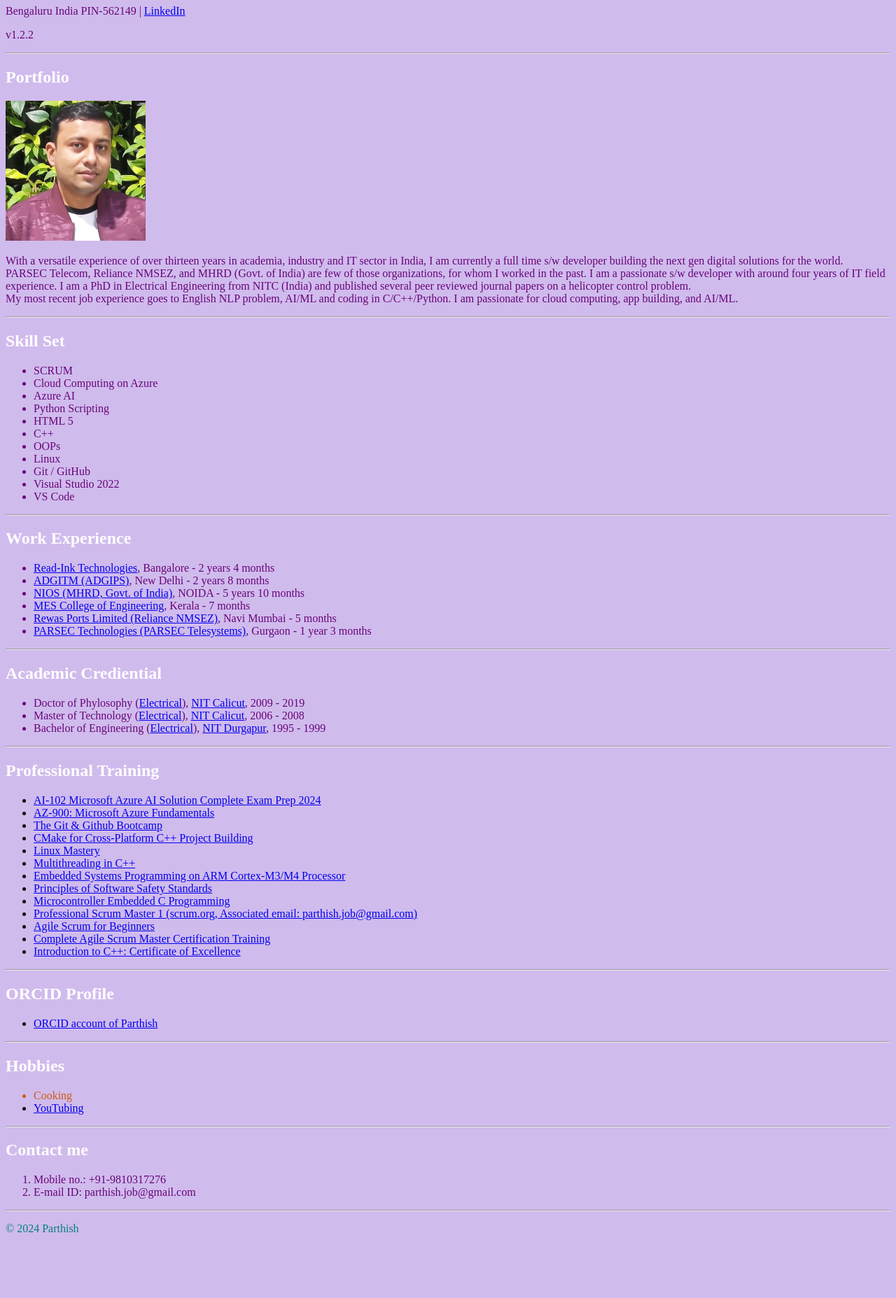
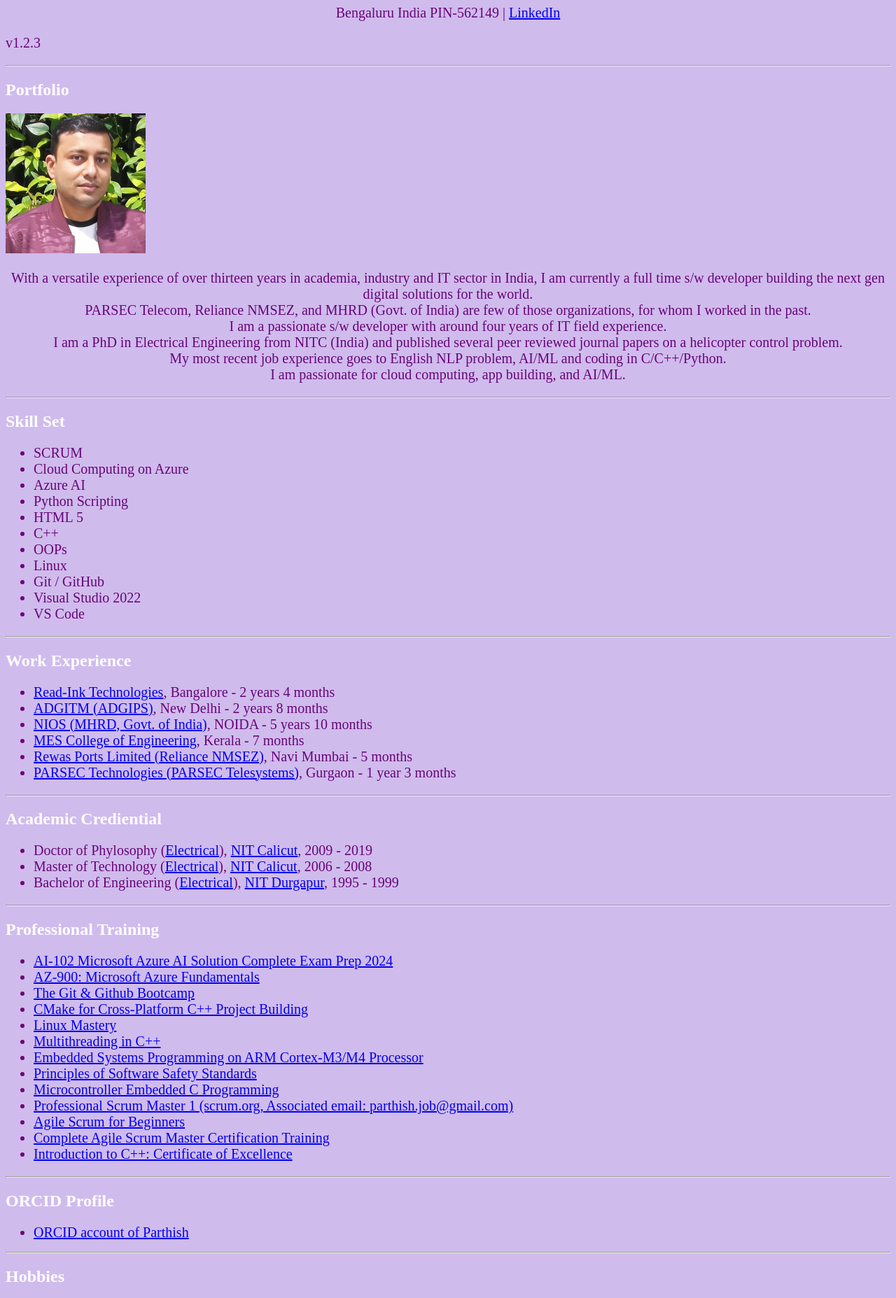
Before and after one commit to parthishkumar/MyResume, a plain HTML site: page index.html in a window 1280 px wide. Shown: the part 73-1928 px from the top of the page at 70% size. Before the commit the page ends 1854 px from the top, so only its background shows below. Drawn offline with Linux system fonts and the light colour scheme.

Commit message:
Add CSS to format text

```diff
--- a/index.html
+++ b/index.html
@@ -10,31 +10,35 @@
     />
 </head>
 <body>
-    <h1>Parthish Kumar's Personal Profile</h1>
+    <h1 id="text-align">Parthish Kumar's Personal Profile</h1>
 
-    <p class="text-color1">
+    <p class="para-attribs" id="text-align">
         Bengaluru India PIN-562149 | <a href="https://www.linkedin.com/in/parthish-p-606715169/">LinkedIn</a>
     </p>
-    <p class="text-color1">v1.2.2</p>
+    <p class="para-attribs">v1.2.3</p>
     <hr />
     <h2>Portfolio</h2>
     <img src="./Assets/Parthish PP Size Square.png" alt="Passport size photograph of Parthish" height = 200/>
-    <p class="text-color1">
+    <p class="para-attribs" id="text-align">
         With a versatile experience of over thirteen years in academia, industry
         and IT sector in India, I am currently a full time s/w developer building the next gen
         digital solutions for the world.
         <br />
         PARSEC Telecom, Reliance NMSEZ, and MHRD (Govt. of India) are few of those organizations,
-        for whom I worked in the past. I am a passionate s/w developer with around four years of IT field experience.
+        for whom I worked in the past.
+        <br />
+        I am a passionate s/w developer with around four years of IT field experience.
+        <br />
         I am a PhD in Electrical Engineering from NITC (India) and
         published several peer reviewed journal papers on a helicopter control problem.
         <br />
         My most recent job experience goes to English NLP problem, AI/ML and coding in C/C++/Python.
+        <br />
         I am passionate for cloud computing, app building, and AI/ML.
     </p>
     <hr />
     <h2>Skill Set</h2>
-    <ul class="text-color1">
+    <ul class="para-attribs">
         <li>SCRUM</li>
         <li>Cloud Computing on Azure</li>
         <li>Azure AI</li>
@@ -49,7 +53,7 @@
     </ul>
     <hr />
     <h2>Work Experience</h2>
-    <ul class="text-color1">
+    <ul class="para-attribs">
         <li><a href="http://www.read-ink.com/">Read-Ink Technologies</a>, Bangalore - 2 years 4 months</li>
         <li><a href="https://adgips.ac.in/">ADGITM (ADGIPS)</a>, New Delhi - 2 years 8 months</li>
         <li><a href="https://www.nios.ac.in/">NIOS (MHRD, Govt. of India)</a>, NOIDA - 5 years 10 months</li>
@@ -59,14 +63,14 @@
     </ul>
     <hr />
     <h2>Academic Crediential</h2>
-    <ul class="text-color1">
+    <ul class="para-attribs">
         <li>Doctor of Phylosophy (<a href="https://nitc.ac.in/department/electrical-engineering">Electrical</a>), <a href="https://nitc.ac.in/">NIT Calicut</a>, 2009 - 2019</li>
         <li>Master of Technology (<a href="https://nitc.ac.in/department/electrical-engineering">Electrical</a>), <a href="https://nitc.ac.in/">NIT Calicut</a>, 2006 - 2008</li>
         <li>Bachelor of Engineering (<a href="https://nitdgp.ac.in/department/electrical-engineering">Electrical</a>), <a href="https://nitdgp.ac.in/">NIT Durgapur</a>, 1995 - 1999</li>
     </ul>
     <hr />
     <h2>Professional Training</h2>
-    <ul>
+    <ul class="para-attribs">
         <li><a href="https://www.udemy.com/certificate/UC-a15251b2-1eb6-46a3-bbb5-7a868bf30ff8/">AI-102 Microsoft Azure AI Solution Complete Exam Prep 2024</a></li>
         <li><a href="https://www.udemy.com/certificate/UC-abf7ccdc-26ac-4f78-bdb4-d39fb2817532/">AZ-900: Microsoft Azure Fundamentals</a></li>
         <li><a href="https://www.udemy.com/certificate/UC-7d31e223-19d1-4b6b-8f88-570b24e04c47/">The Git & Github Bootcamp</a></li>
@@ -84,22 +88,22 @@
     <hr />
     <h2>ORCID Profile</h2>
     <ul>
-        <li><a href="https://orcid.org/0000-0002-7143-7483">ORCID account of Parthish</a></li>
+        <li class="para-attribs"><a href="https://orcid.org/0000-0002-7143-7483">ORCID account of Parthish</a></li>
     </ul>
     <hr />
     <h2>Hobbies</h2>
-    <ul>
+    <ul class="para-attribs">
         <li style="color: rgb(205, 91, 16)">Cooking</li>
         <li><a href="https://www.youtube.com/@digitizedcosmos342">YouTubing</a></li>
     </ul>
     <hr />
     <h2 style="color: rgb(255, 255, 255)">Contact me</h2>
-    <ol class="text-color1">
+    <ol  class="para-attribs">
         <li >Mobile no.: +91-9810317276</li>
         <li >E-mail ID: parthish.job@gmail.com</li>
     </ol>
     <hr />
-    <footer>
+    <footer id="resize-font">
         <p>© 2024 Parthish</p>
     </footer>
 </body>
--- a/styles.css
+++ b/styles.css
@@ -10,6 +10,13 @@ footer{
 h2{
     color: rgb(255, 255, 255)
 }
-.text-color1{
+.para-attribs{
     color: rgb(103, 5, 120);
+    font-size: 20px;
 }
+#text-align{
+    text-align: center
+}
+#resize-font{
+    font-size: 20px;
+}
```
